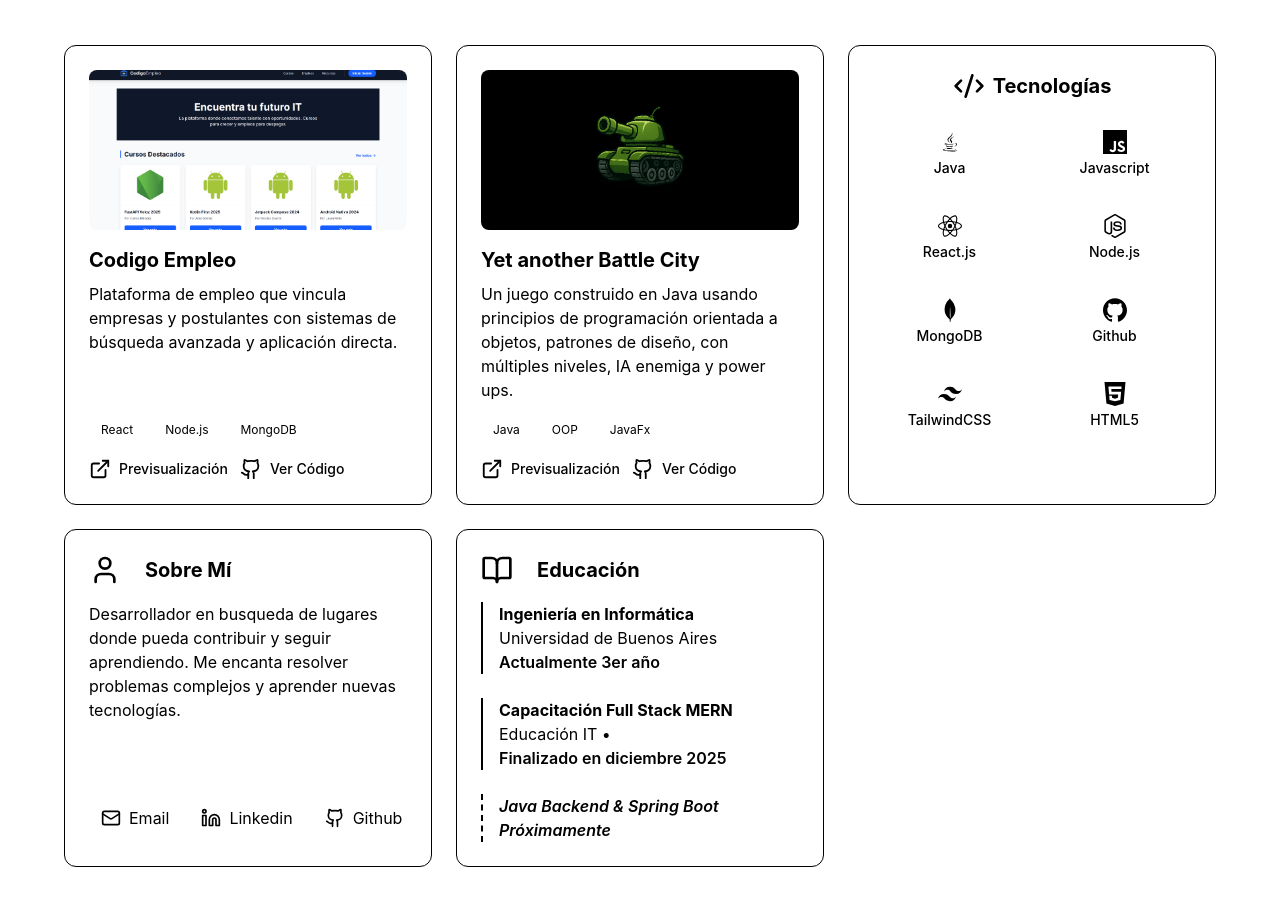
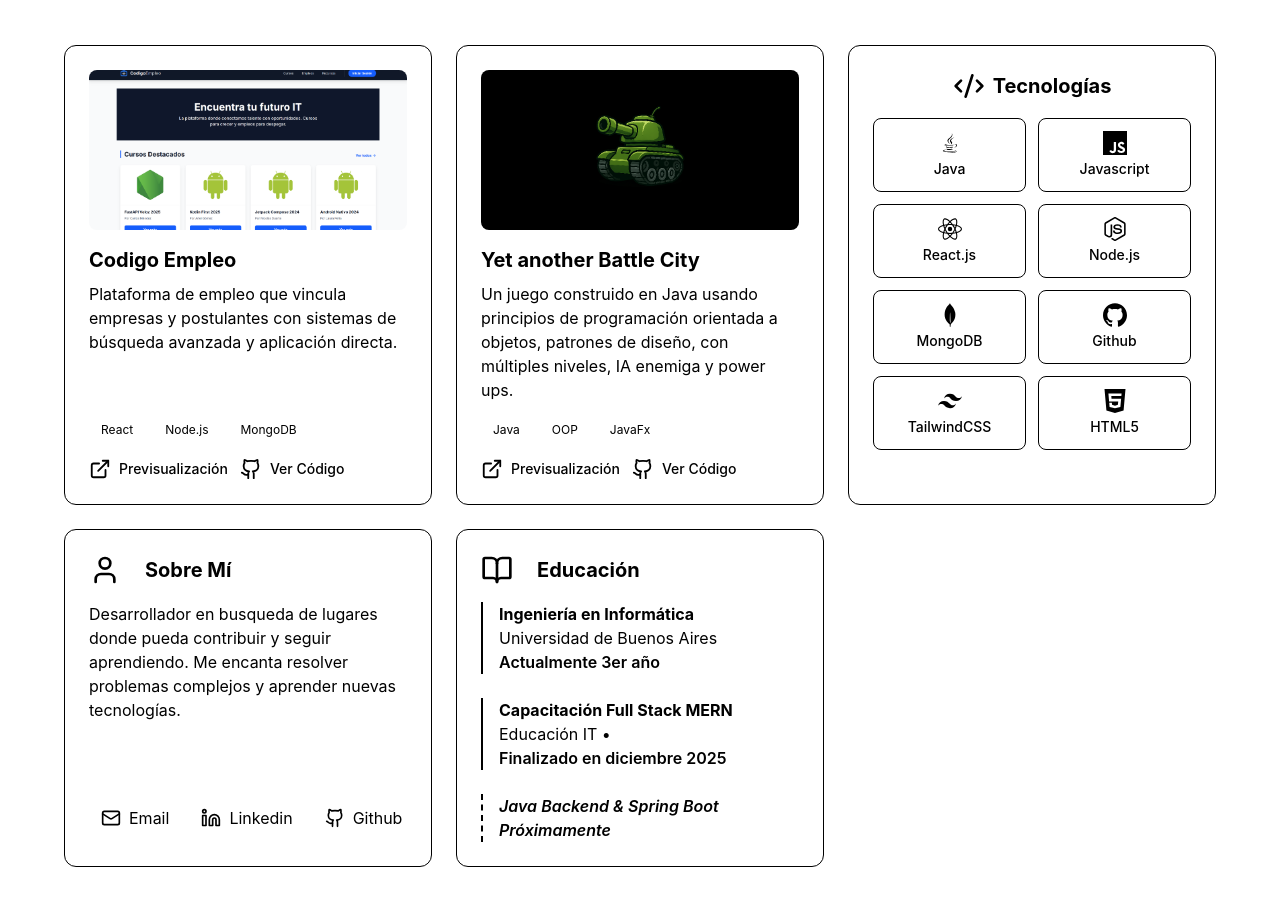
Before and after one commit to CristianAlarconDev/PortfolioV2, a React (Vite) app: page / in a window 1280 px wide. Shown: the part 923-1829 px from the top of the page. Built offline with nearby package versions, Linux system fonts and the light colour scheme.

Commit message:
border a la card

```diff
--- a/src/components/TechStackCard.jsx
+++ b/src/components/TechStackCard.jsx
@@ -25,7 +25,7 @@ export default function TechStackCard() {
       {/* Tech Stack Grid */}
       <section className="grid grid-cols-2 gap-3">
         {technologiesStack.map((tech) => (
-          <div key={tech.name} className=" flex flex-col items-center justify-center rounded-lg p-3 text-center ">
+          <div key={tech.name} className=" flex flex-col items-center justify-center rounded-lg p-3 text-center border ">
             <div className=" text-2xl mb-1">{tech.icon}
             </div>
             <p className="text-sm font-medium">{tech.name}</p>
```
